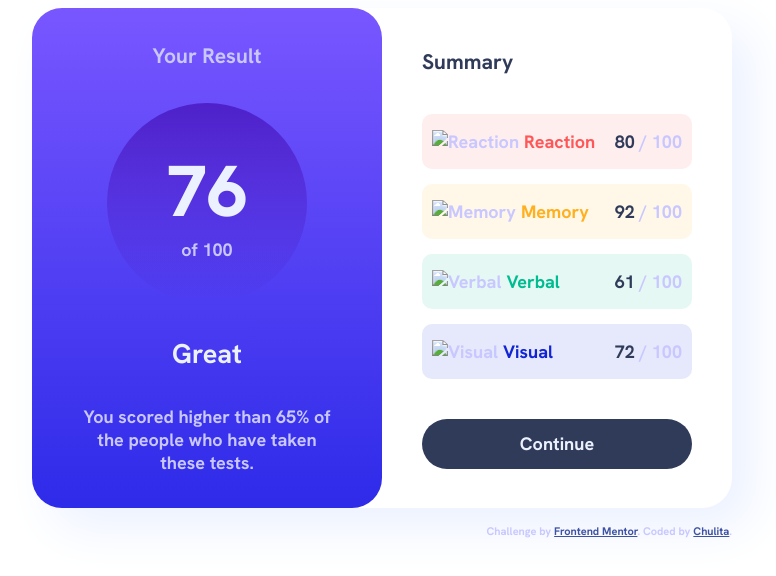
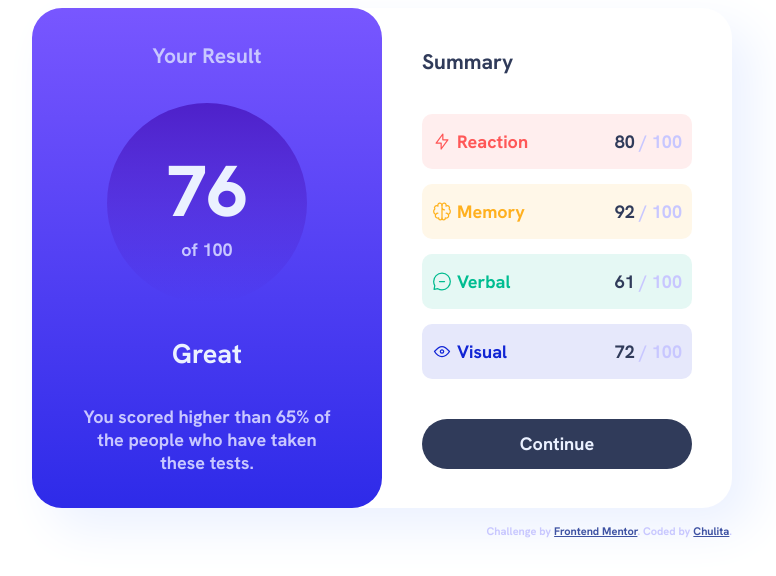
Before and after one commit to ChulitaSs/results-summary-component-main, a plain HTML site: page index.html in a window 1280 px wide. Shown: the whole page, without its empty margins (258-1034 px from the left). Drawn offline with Linux system fonts and the light colour scheme.

Commit message:
index.html

```diff
--- a/index.html
+++ b/index.html
@@ -4,7 +4,7 @@
   <meta charset="UTF-8">
   <meta name="viewport" content="width=device-width, initial-scale=1.0"> <!-- displays site properly based on user's device -->
 
-  <link rel="icon" type="image/png" sizes="32x32" href="./assets/images/favicon-32x32.png">
+  <link rel="icon" type="image/png" sizes="32x32" href="./favicon-32x32.png">
 
   <title>Frontend Mentor | Results summary component</title>
 
@@ -200,28 +200,28 @@
       <div class="table">
         <div class="red">
           <div>
-            <img src="./assets/images/icon-reaction.svg" alt="Reaction">
+            <img src="./icon-reaction.svg" alt="Reaction">
             <p class="color">Reaction</p>
           </div>
           <p><span>80</span> / 100</p>
         </div>
         <div class="yellow">
           <div>
-            <img src="./assets/images/icon-memory.svg" alt="Memory">
+            <img src="./icon-memory.svg" alt="Memory">
             <p class="color">Memory</p>
           </div>
           <p><span>92</span> / 100</p>
         </div>
         <div class="green">
           <div>
-            <img src="./assets/images/icon-verbal.svg" alt="Verbal">
+            <img src="./icon-verbal.svg" alt="Verbal">
             <p class="color">Verbal</p>
           </div>
           <p><span>61</span> / 100</p>
         </div>
         <div class="blue">
           <div>
-            <img src="./assets/images/icon-visual.svg" alt="Visual">
+            <img src="./icon-visual.svg" alt="Visual">
             <p class="color">Visual</p>
           </div>
           <p><span>72</span> / 100</p>
```
